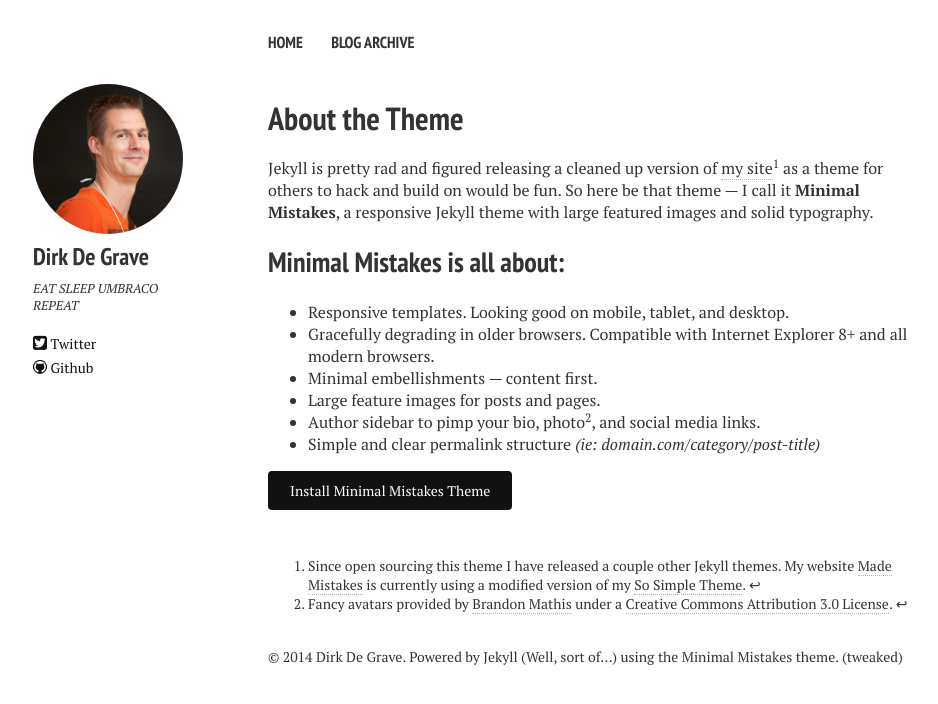
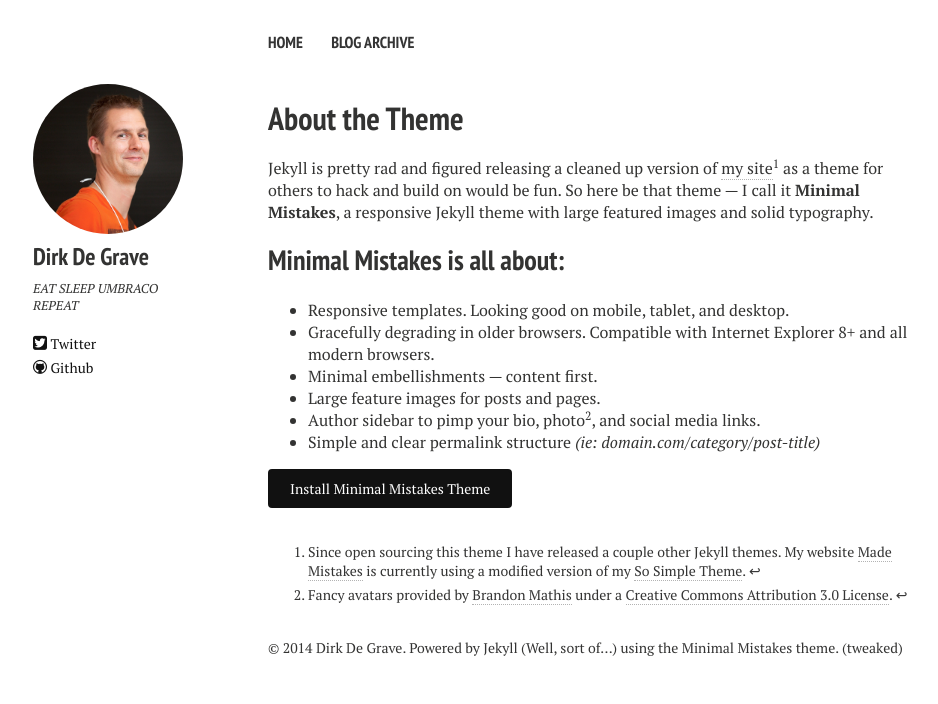
Before and after one commit to netaddicts/netaddicts.github.io, a Jekyll site: the page built from about.md, in a window 1280 px wide. Shown: the top 704 px of the page, without its empty margins (52-990 px from the left). Built offline with Jekyll 4.4.1, drawn with Linux system fonts in a browser that asks for light colours; nearby versions of some CDN libraries.

Commit message:
Layout changes

```diff
--- a/_includes/_head.html
+++ b/_includes/_head.html
@@ -41,6 +41,7 @@
 <!--[if (lt IE 9) & (!IEMobile)]>
 <link rel="stylesheet" href="{{ site.url }}/assets/css/ie.min.css">
 <![endif]-->
+<link rel="stylesheet" href="{{ site.url }}/assets/css/netaddicts.css">
 
 <meta http-equiv="cleartype" content="on">
 
--- /dev/null
+++ b/assets/css/netaddicts.css
@@ -0,0 +1 @@
+p { margin: 5px 0px;}
```
